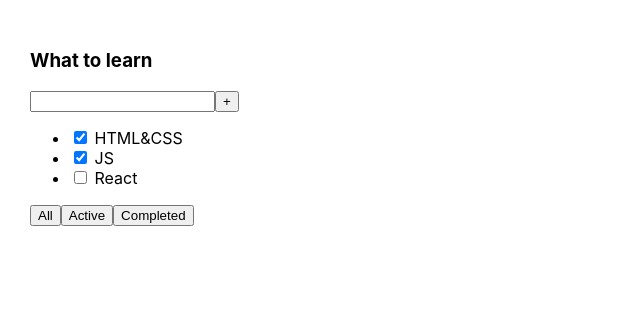
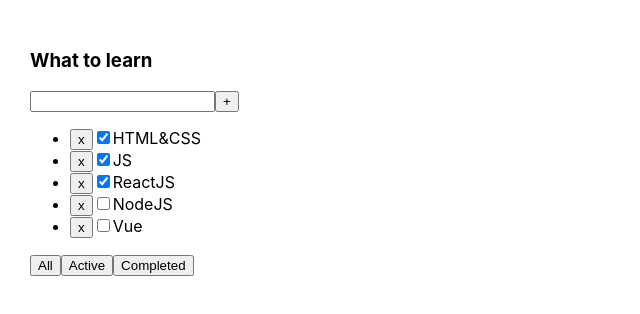
Before and after one commit to IvanShirykhalov/Todolist, a React (Create React App) app: page / in a window 1280 px wide. Shown: the top 314 px of the page, without its empty margins (0-640 px from the left). Built offline with nearby package versions, Linux system fonts and the light colour scheme.

Commit message:
useState

```diff
--- a/src/App.tsx
+++ b/src/App.tsx
@@ -1,26 +1,44 @@
-import React from 'react';
+import React, {useState} from 'react';
 import './App.css';
+import {TaskPropsType, Todolist} from "./Todolist";
+
+export type FilterValueType = 'all' | 'active' | 'completed'
 
 function App() {
+    const [tasks, setTasks] = useState<TaskPropsType[]>([
+        {id: 1, title: "HTML&CSS", isDone: true},
+        {id: 2, title: "JS", isDone: true},
+        {id: 3, title: "ReactJS", isDone: true},
+        {id: 4, title: "NodeJS", isDone: false},
+        {id: 5, title: "Vue", isDone: false},
+    ])
+
+    const [filter, setFilter] = useState<FilterValueType>('all')
+
+    let tasksForTodolist = tasks
+
+    if (filter === 'active') {
+        tasksForTodolist = tasks.filter(t => !t.isDone)
+
+    }
+    if (filter === 'completed') {
+        tasksForTodolist = tasks.filter(t => t.isDone)
+
+    }
+
+
+    const changeFilter = (value: FilterValueType) => {
+        setFilter(value)
+    }
+
+    const removeTask = (id: number) => {
+        setTasks(tasks.filter(t => t.id !== id))
+    }
+
     return (
         <div className="App">
-            <div>
-                <h3>What to learn</h3>
-                <div>
-                    <input/>
-                    <button>+</button>
-                </div>
-                <ul>
-                    <li><input type="checkbox" checked={true}/> <span>HTML&CSS</span></li>
-                    <li><input type="checkbox" checked={true}/> <span>JS</span></li>
-                    <li><input type="checkbox" checked={false}/> <span>React</span></li>
-                </ul>
-                <div>
-                    <button>All</button>
-                    <button>Active</button>
-                    <button>Completed</button>
-                </div>
-            </div>
+            <Todolist title={'What to learn'} tasks={tasksForTodolist} removeTask={removeTask}
+                      changeFilter={changeFilter}/>
         </div>
     );
 }
--- /dev/null
+++ b/src/Todolist.tsx
@@ -0,0 +1,55 @@
+import React from 'react';
+import {FilterValueType} from "./App";
+
+export type TaskPropsType = {
+    id: number
+    title: string
+    isDone: boolean
+}
+
+type TodolistPropsType = {
+    title: string
+    tasks: TaskPropsType[]
+    removeTask: (id: number) => void
+    changeFilter: (filter: FilterValueType) => void
+}
+
+export const Todolist = (props: TodolistPropsType) => {
+
+
+    return (
+        <div>
+            <h3>{props.title}</h3>
+            <div>
+                <input/>
+                <button>+</button>
+            </div>
+            <ul>
+                {props.tasks.map(t => {
+                    return (<li key={t.id}>
+                        <button onClick={() => {
+                            props.removeTask(t.id)
+                        }}>x
+                        </button>
+                        <input type="checkbox" checked={t.isDone}/>
+                        <span>{t.title}</span></li>)
+
+                })}
+            </ul>
+            <div>
+                <button onClick={() => {
+                    props.changeFilter("all")
+                }}>All
+                </button>
+                <button onClick={() => {
+                    props.changeFilter("active")
+                }}>Active
+                </button>
+                <button onClick={() => {
+                    props.changeFilter("completed")
+                }}>Completed
+                </button>
+            </div>
+        </div>
+    );
+};
```
